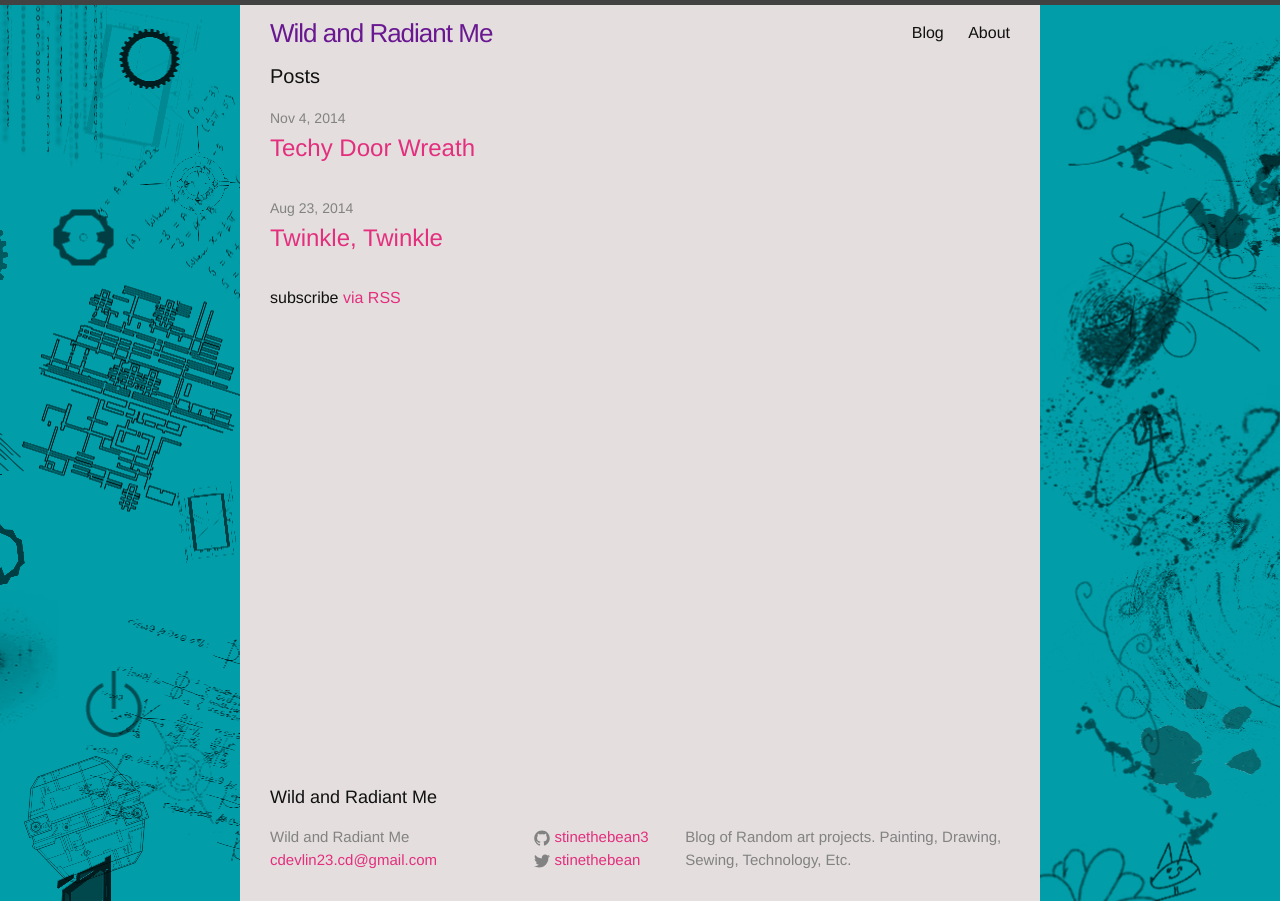
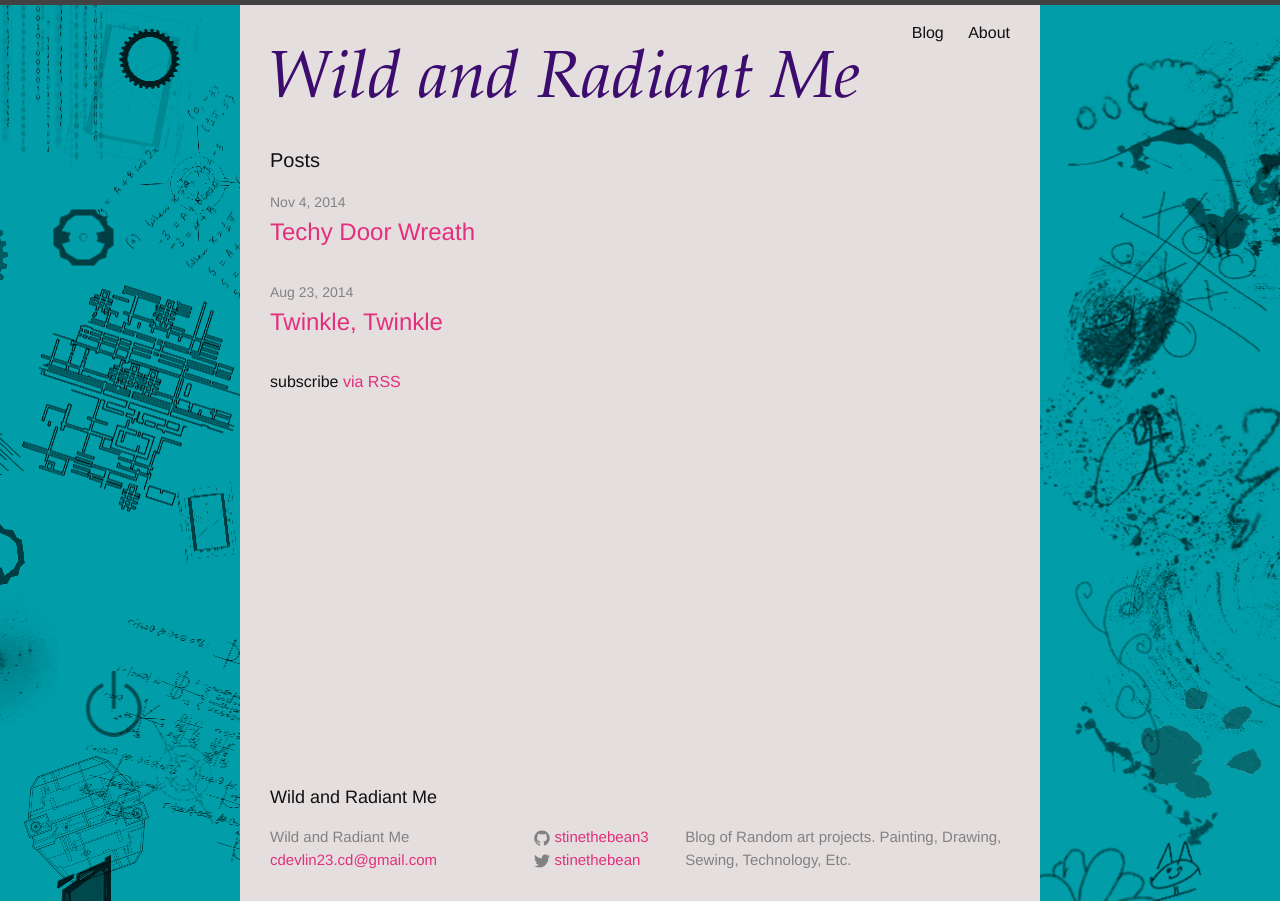
Before and after one commit to stinethebean3/blog, a Jekyll site: the page built from index.html, in a window 1280 px wide. Built offline with Jekyll 4.4.1, drawn with Linux system fonts in a browser that asks for light colours.

Commit message:
custom logo

```diff
--- a/_sass/_layout.scss
+++ b/_sass/_layout.scss
@@ -11,11 +11,15 @@
 }
 
 .site-title {
+    text-indent: -9999px;
     font-size: 26px;
     line-height: 56px;
     letter-spacing: -1px;
     margin-bottom: 0;
     float: left;
+    width: 600px;
+    height: 140px;
+    background-image: url("/assets/images/logo.png");
 
     &,
     &:visited {
```
Also changed, not shown: assets/images/logo.png (added).
